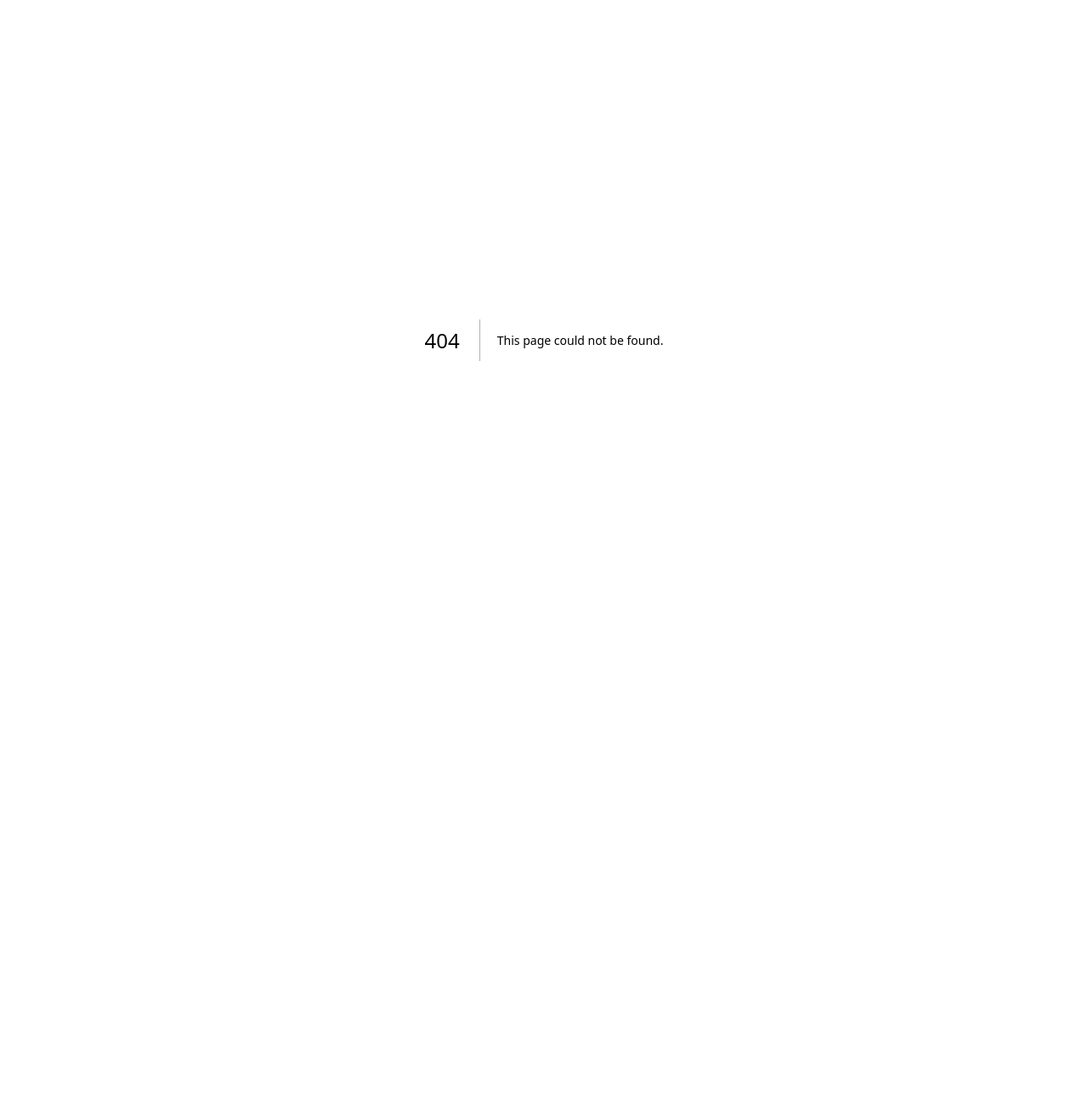
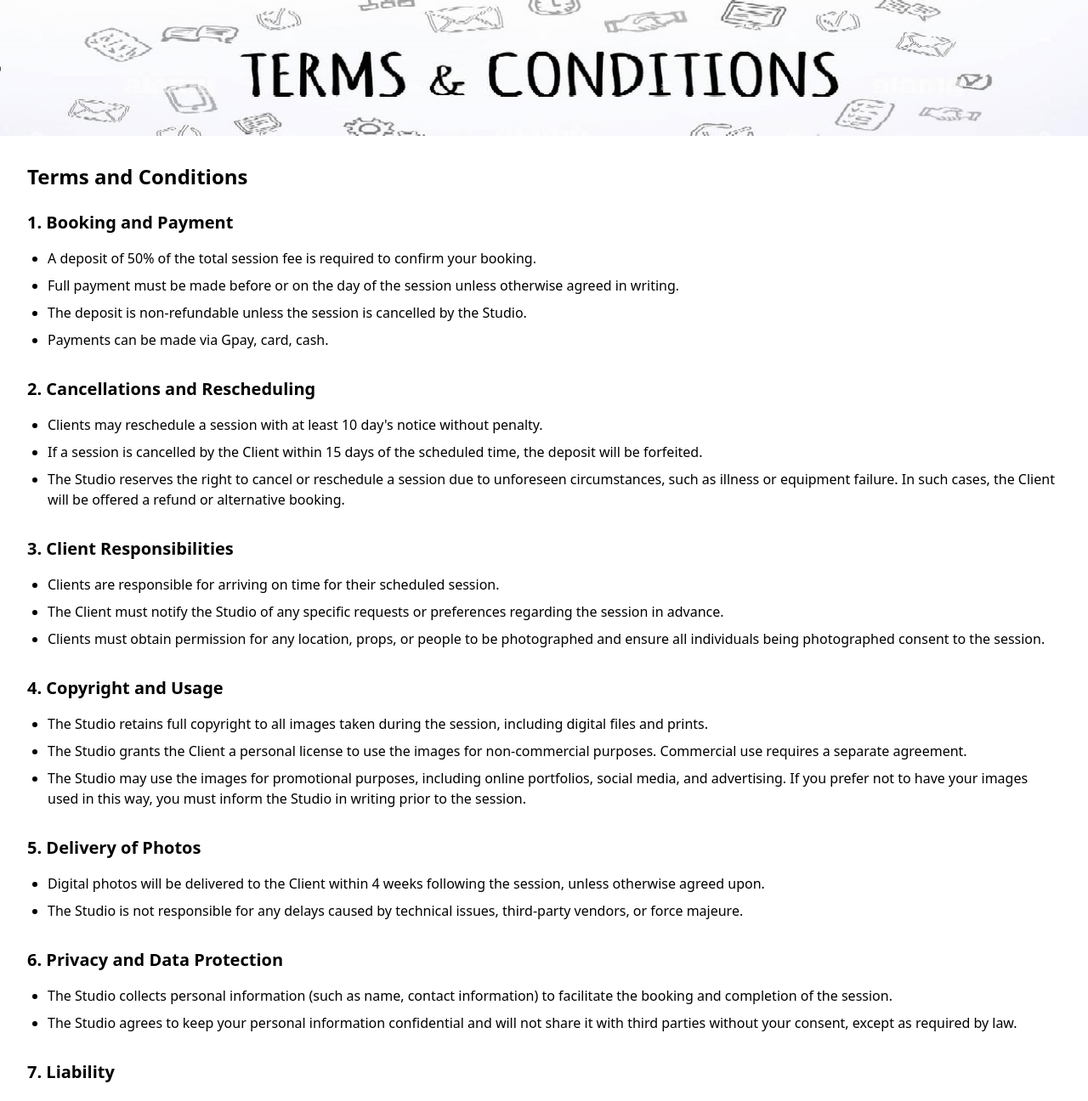
Before and after one commit to Kailash1233/Gaf-Clickz, a Next.js app: page /terms-and-conditions in a window 1280 px wide. Before the commit this address had no page. Shown: the top 1296 px of the page at 85% size. Before the commit the page ends 800 px from the top, so only its background shows below. Built offline with nearby package versions, Linux system fonts and the light colour scheme.

Commit message:
Added terms and conditions

```diff
--- a/app/page.tsx
+++ b/app/page.tsx
@@ -9,6 +9,7 @@ import Head from "next/head";
 import About from "@/components/About";
 import ContactUs from "@/components/ContactUs";
 import Packages from "@/components/Packages";
+import Terms from "@/components/Terms";
 
 const testimonials = [
   {
@@ -93,6 +94,7 @@ export default function Home() {
             </div>
             <div id="contact">
               <ContactUs />
+              <Terms />
             </div>
           </div>
             <Dock />
--- /dev/null
+++ b/app/terms-and-conditions/page.tsx
@@ -0,0 +1,105 @@
+import Image from 'next/image'
+
+export default function TermsAndConditionsPage() {
+  return (
+    <div className="min-h-screen bg-white">
+      {/* Hero Section */}
+      <div className="relative h-[20vh] w-full">
+        <Image
+          src="/images/TandC.jpg"
+          alt="Fashion Banner"
+          fill
+          className="object-cover"
+          priority
+        />
+      </div>
+      <div className="container mx-auto p-8">
+        <h1 className="text-2xl font-bold mb-6">Terms and Conditions</h1>
+        <div className="prose max-w-none space-y-8">
+          <section>
+            <h2 className="text-xl font-semibold mb-4">1. Booking and Payment</h2>
+            <ul className="list-disc pl-6 space-y-2">
+              <li>A deposit of 50% of the total session fee is required to confirm your booking.</li>
+              <li>Full payment must be made before or on the day of the session unless otherwise agreed in writing.</li>
+              <li>The deposit is non-refundable unless the session is cancelled by the Studio.</li>
+              <li>Payments can be made via Gpay, card, cash.</li>
+            </ul>
+          </section>
+
+          <section>
+            <h2 className="text-xl font-semibold mb-4">2. Cancellations and Rescheduling</h2>
+            <ul className="list-disc pl-6 space-y-2">
+              <li>Clients may reschedule a session with at least 10 day's notice without penalty.</li>
+              <li>If a session is cancelled by the Client within 15 days of the scheduled time, the deposit will be forfeited.</li>
+              <li>The Studio reserves the right to cancel or reschedule a session due to unforeseen circumstances, such as illness or equipment failure. In such cases, the Client will be offered a refund or alternative booking.</li>
+            </ul>
+          </section>
+
+          <section>
+            <h2 className="text-xl font-semibold mb-4">3. Client Responsibilities</h2>
+            <ul className="list-disc pl-6 space-y-2">
+              <li>Clients are responsible for arriving on time for their scheduled session.</li>
+              <li>The Client must notify the Studio of any specific requests or preferences regarding the session in advance.</li>
+              <li>Clients must obtain permission for any location, props, or people to be photographed and ensure all individuals being photographed consent to the session.</li>
+            </ul>
+          </section>
+
+          <section>
+            <h2 className="text-xl font-semibold mb-4">4. Copyright and Usage</h2>
+            <ul className="list-disc pl-6 space-y-2">
+              <li>The Studio retains full copyright to all images taken during the session, including digital files and prints.</li>
+              <li>The Studio grants the Client a personal license to use the images for non-commercial purposes. Commercial use requires a separate agreement.</li>
+              <li>The Studio may use the images for promotional purposes, including online portfolios, social media, and advertising. If you prefer not to have your images used in this way, you must inform the Studio in writing prior to the session.</li>
+            </ul>
+          </section>
+
+          <section>
+            <h2 className="text-xl font-semibold mb-4">5. Delivery of Photos</h2>
+            <ul className="list-disc pl-6 space-y-2">
+              <li>Digital photos will be delivered to the Client within 4 weeks following the session, unless otherwise agreed upon.</li>
+              <li>The Studio is not responsible for any delays caused by technical issues, third-party vendors, or force majeure.</li>
+            </ul>
+          </section>
+
+          <section>
+            <h2 className="text-xl font-semibold mb-4">6. Privacy and Data Protection</h2>
+            <ul className="list-disc pl-6 space-y-2">
+              <li>The Studio collects personal information (such as name, contact information) to facilitate the booking and completion of the session.</li>
+              <li>The Studio agrees to keep your personal information confidential and will not share it with third parties without your consent, except as required by law.</li>
+            </ul>
+          </section>
+
+          <section>
+            <h2 className="text-xl font-semibold mb-4">7. Liability</h2>
+            <ul className="list-disc pl-6 space-y-2">
+              <li>The Studio will not be held liable for any accidents, injuries, or damages that occur during the session.</li>
+              <li>The Client agrees to release the Studio from any claims or liabilities related to the session, including damage to personal property or injury to persons.</li>
+            </ul>
+          </section>
+
+          <section>
+            <h2 className="text-xl font-semibold mb-4">8. Behaviour and Conduct</h2>
+            <ul className="list-disc pl-6 space-y-2">
+              <li>The Client agrees to behave professionally and respectfully during the session.</li>
+              <li>The Studio reserves the right to end a session early if the Client's behaviour is deemed inappropriate, disruptive, or unsafe. In such cases, no refund will be provided.</li>
+            </ul>
+          </section>
+
+          <section>
+            <h2 className="text-xl font-semibold mb-4">9. Force Majeure</h2>
+            <ul className="list-disc pl-6 space-y-2">
+              <li>The Studio will not be liable for any failure or delay in performing its obligations due to causes beyond its reasonable control, including but not limited to natural disasters, illness, or other unforeseen events.</li>
+            </ul>
+          </section>
+
+          <section>
+            <h2 className="text-xl font-semibold mb-4">10. Amendments</h2>
+            <ul className="list-disc pl-6 space-y-2">
+              <li>These terms and conditions may be amended from time to time. The Client will be notified of any material changes, and the new terms will apply to future bookings.</li>
+            </ul>
+          </section>
+        </div>
+      </div>
+    </div>
+  )
+}
--- a/components/ContactUs.tsx
+++ b/components/ContactUs.tsx
@@ -34,6 +34,7 @@ import { Textarea } from "@/components/ui/textarea";
 const formSchema = z.object({
   firstName: z.string().min(2).max(255),
   lastName: z.string().min(2).max(255),
+  phone: z.string().min(10).max(15),
   email: z.string().email(),
   subject: z.string().min(2).max(255),
   message: z.string(),
@@ -44,7 +45,7 @@ export const ContactUs = () => {
     resolver: zodResolver(formSchema),
     defaultValues: {
       firstName: "",
-      lastName: "",
+      phone: "",
       email: "",
       subject: "Wedding",
       message: "",
@@ -52,7 +53,7 @@ export const ContactUs = () => {
   });
 
   async function onSubmit(values: z.infer<typeof formSchema>) {
-    const { firstName, lastName, email, subject, message } = values;
+    const { firstName, phone, email, subject, message } = values;
     const formspreeEndpoint = "https://formspree.io/f/xjvnqvzo";
 
     try {
@@ -63,7 +64,7 @@ export const ContactUs = () => {
         },
         body: JSON.stringify({
           firstName,
-          lastName,
+          phone,
           email,
           subject,
           message,
@@ -83,7 +84,7 @@ export const ContactUs = () => {
   }
 
   return (
-    <section id="contact" className="container py-24 sm:py-32">
+    <section id="contact" className="container py-24 sm:py-32 left-6">
       <section className="grid grid-cols-1 md:grid-cols-2 gap-8">
         <div>
           <div className="mb-4">
@@ -139,7 +140,7 @@ export const ContactUs = () => {
                       <FormItem className="w-full">
                         <FormLabel>Name</FormLabel>
                         <FormControl>
-                          <Input placeholder="First Name" {...field} />
+                          <Input placeholder=" Name " {...field} />
                         </FormControl>
                         <FormMessage />
                       </FormItem>
@@ -147,6 +148,26 @@ export const ContactUs = () => {
 
                   />
 
+                </div>
+
+                <div className="flex flex-col gap-1.5">
+                  <FormField
+                    control={form.control}
+                    name="phone"
+                    render={({ field }) => (
+                      <FormItem>
+                        <FormLabel>Phone</FormLabel>
+                        <FormControl>
+                          <Input
+                            type="tel"
+                            placeholder="Phone number"
+                            {...field}
+                          />
+                        </FormControl>
+                        <FormMessage />
+                      </FormItem>
+                    )}
+                  />
                 </div>
 
                 <div className="flex flex-col gap-1.5">
--- /dev/null
+++ b/components/Terms.tsx
@@ -0,0 +1,16 @@
+import React from 'react'
+import Link from 'next/link'
+
+const Terms = () => {
+  return (
+    <div>
+      <Link href="/terms-and-conditions" >
+      <div className='text-center text-bold text-xl'>
+        <h3>Terms and conditions</h3>
+        </div>
+      </Link>
+    </div>
+  )
+}
+
+export default Terms
```
Also changed, not shown: public/images/TandC.jpg (added).
